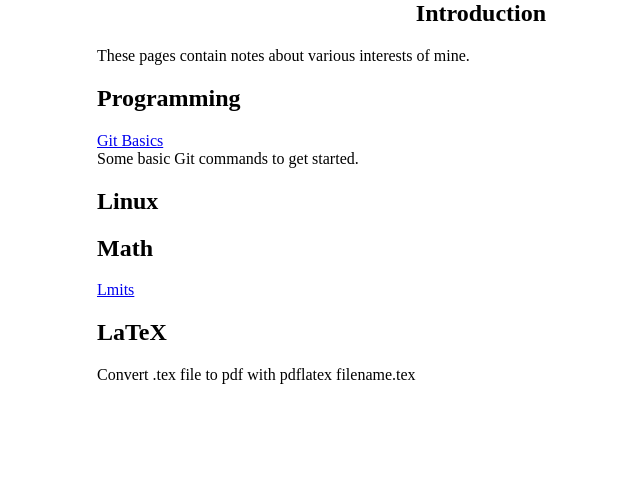
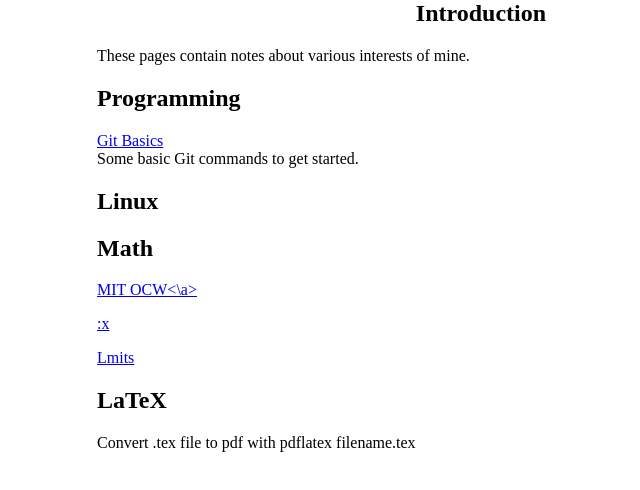
Before and after one commit to d0wler/d0wler.github.io, a plain HTML site: page index.html in a window 1280 px wide. Shown: the whole page, without its empty margins (159-799 px from the left). Drawn offline with Linux system fonts and the light colour scheme.

Commit message:
Added some math links.

```diff
--- a/index.html
+++ b/index.html
@@ -20,6 +20,8 @@
 
 
 	<h2>Math</h2>
+	<p><a href="https://ocw.mit.edu/courses/mathematics/">MIT OCW<\a></p>
+        :x
 	<p><a href="limits.pdf">Lmits</a><br>
 
 	<h2>LaTeX</h2>
```
